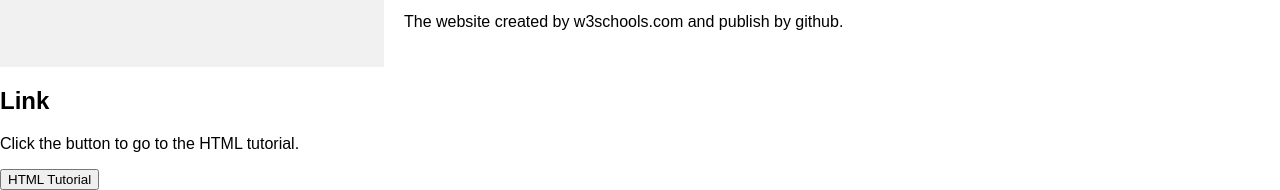
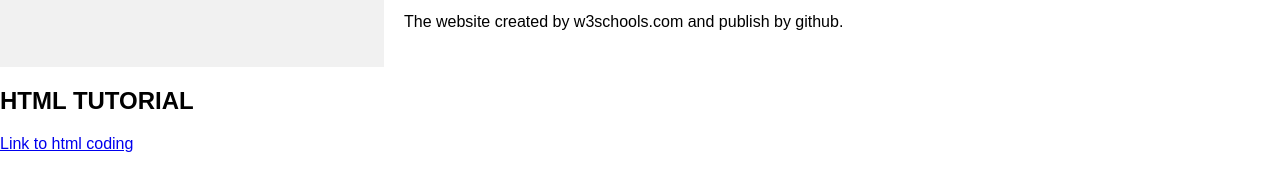
Before and after one commit to Megumix001/Megumix-website, a plain HTML site: page index.html in a window 1280 px wide. Shown: the part 2177-2367 px from the top of the page. After the commit the page ends 2330 px from the top, so only its background shows below. Drawn offline with Linux system fonts and the light colour scheme.

Commit message:
Update index.html

```diff
--- a/index.html
+++ b/index.html
@@ -154,11 +154,8 @@ body {
     <p>The website created by w3schools.com and publish by github.</p>
   </div>
 </div>
-<h2>Link</h2>
-
-<p>Click the button to go to the HTML tutorial.</p>
-
-<button onclick="document.location='default.asp'">HTML Tutorial</button>
+<h2>HTML TUTORIAL</h2>
+<a href="url">Link to html coding</a>
 
 </body>
 </html>
```
